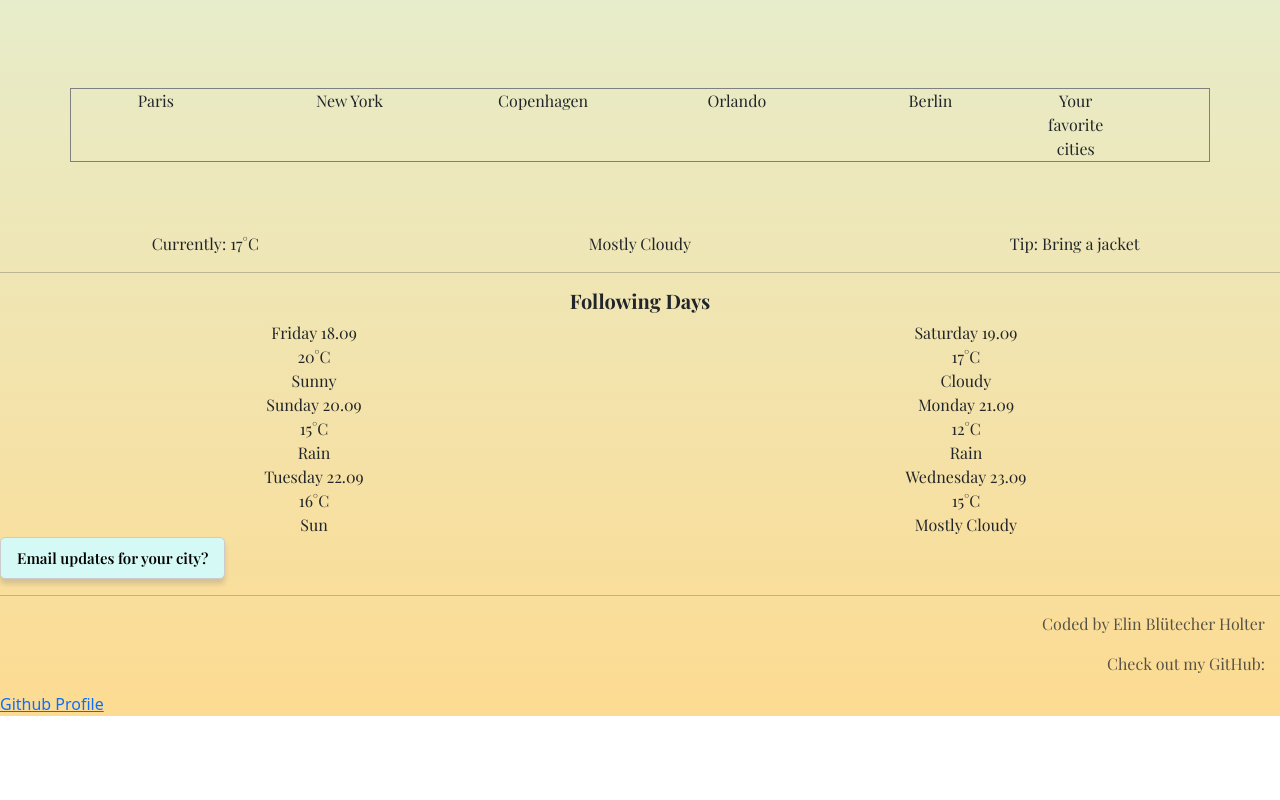
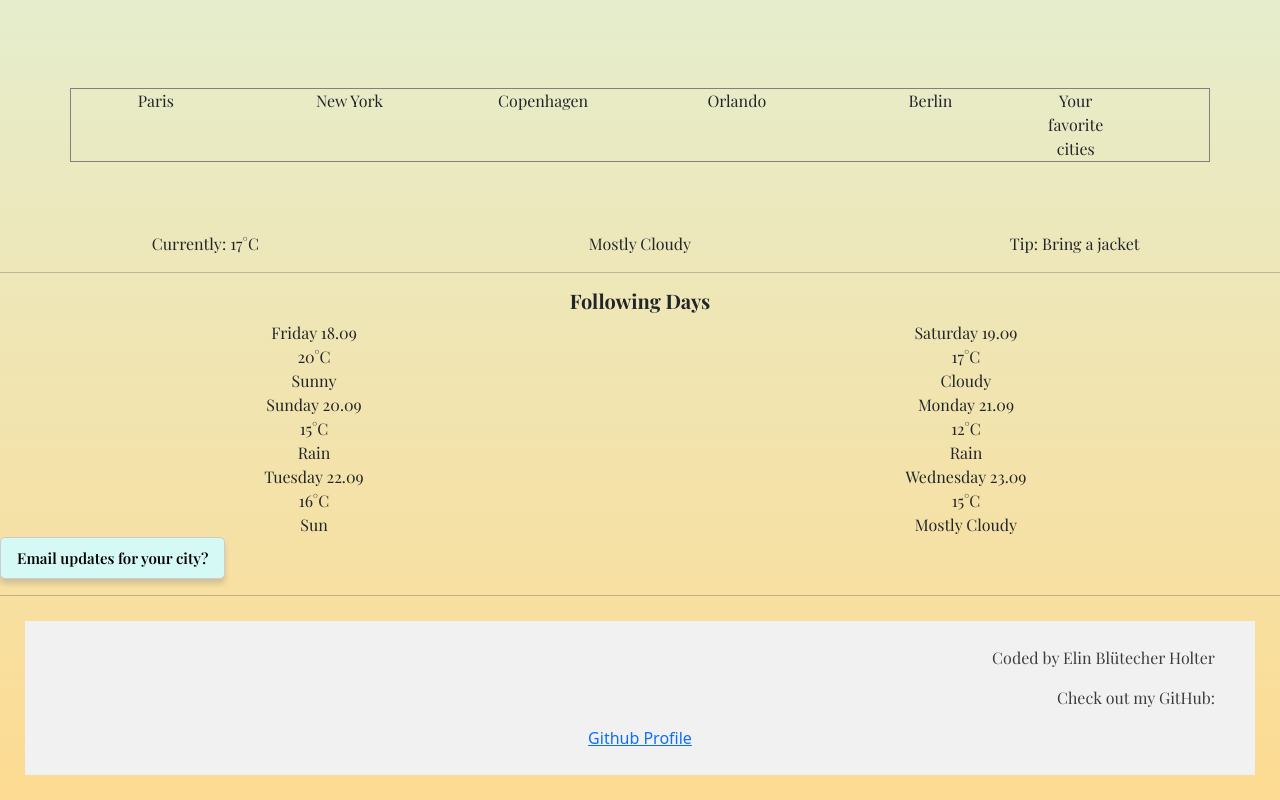
Before and after one commit to Elinblu/Weather-Project, a website built with Parcel: page index.html in a window 1280 px wide. Shown: the part 690-1490 px from the top of the page. Before the commit the page ends 1406 px from the top, so only its background shows below. Built offline with nearby package versions, Linux system fonts and the light colour scheme; a web font is replaced by a local one.

Commit message:
Css updates

```diff
--- a/src/styles.css
+++ b/src/styles.css
@@ -118,3 +118,13 @@ button {
 .following-days {
   text-align: center;
 }
+footer {
+  text-align: center;
+  background-color: #f1f1f1;
+  color: black;
+  padding: 25px;
+  margin: 25px;
+  opacity: 1;
+  z-index: 1;
+  position: relative;
+}
```
